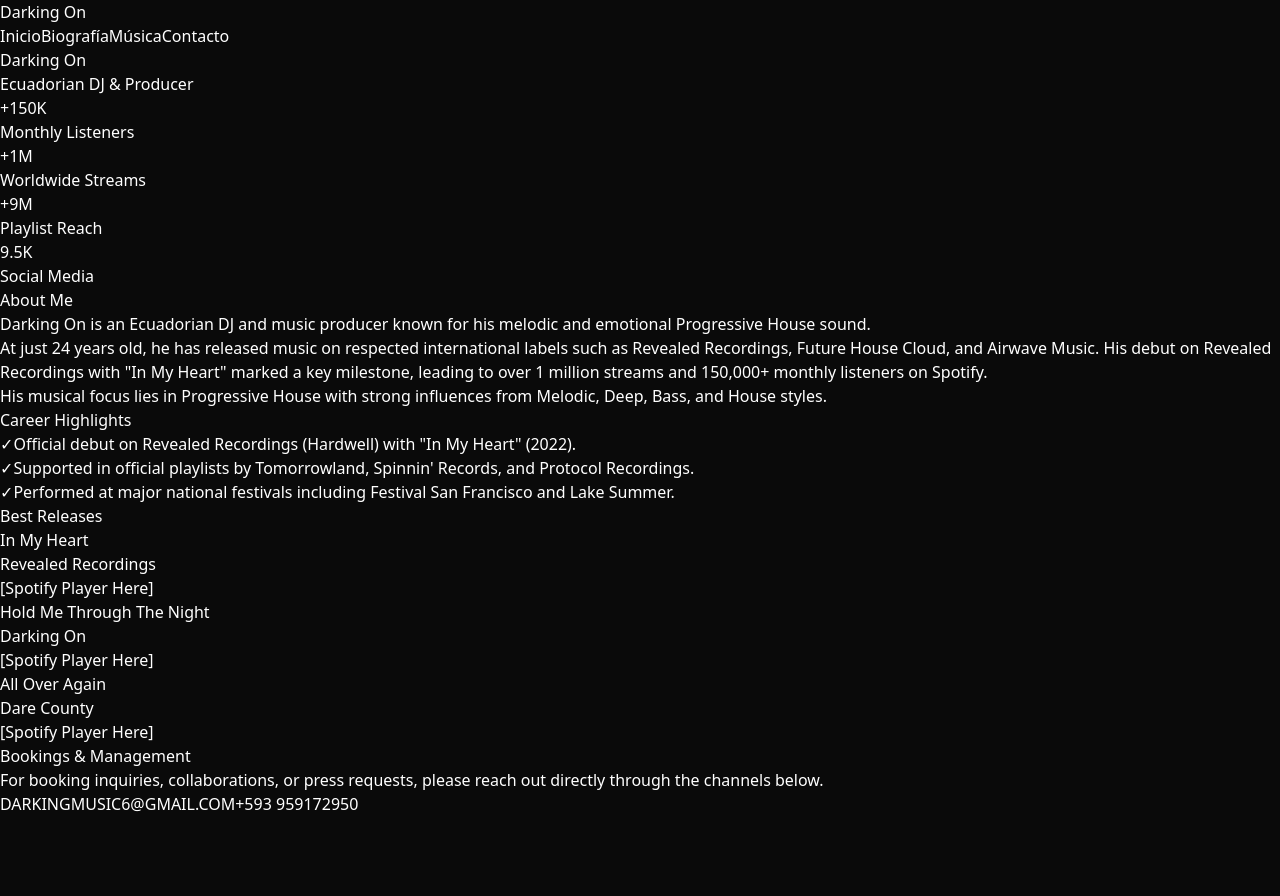
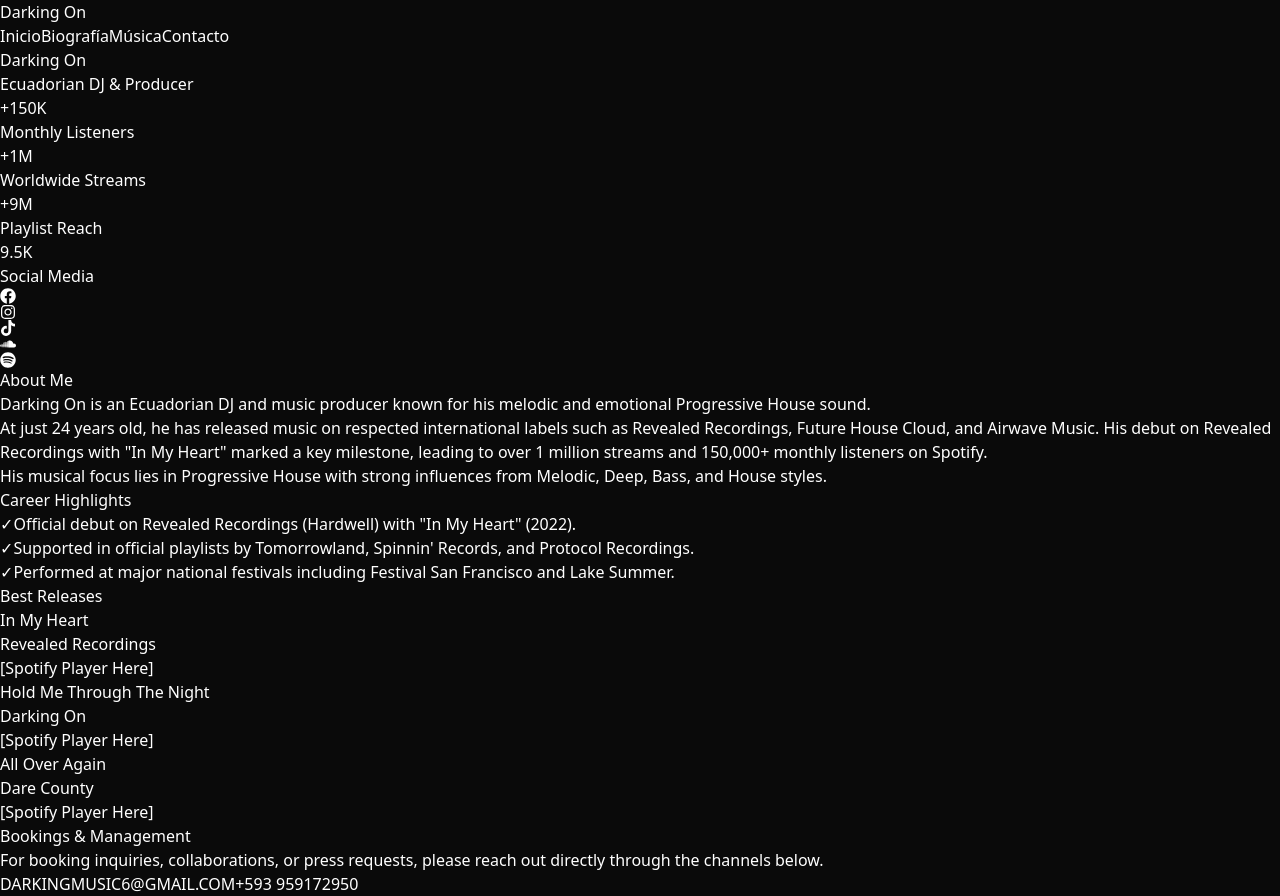
Before and after one commit to XeroSWM/DarkingOn, a React (Vite) app in the folder darking-on-epk/: page / in a window 1280 px wide. Before the commit the page ends 816 px from the top, so only its background shows below. Built offline with nearby package versions, Linux system fonts and the light colour scheme.

Commit message:
Redes Sociales

```diff
--- a/darking-on-epk/package.json
+++ b/darking-on-epk/package.json
@@ -11,7 +11,8 @@
   },
   "dependencies": {
     "react": "^19.2.4",
-    "react-dom": "^19.2.4"
+    "react-dom": "^19.2.4",
+    "react-icons": "^5.6.0"
   },
   "devDependencies": {
     "@eslint/js": "^9.39.4",
--- a/darking-on-epk/src/App.jsx
+++ b/darking-on-epk/src/App.jsx
@@ -1,4 +1,6 @@
 import Navbar from './components/Navbar';
+// Importamos los íconos que vamos a utilizar
+import { FaFacebook, FaInstagram, FaTiktok, FaSoundcloud, FaSpotify } from 'react-icons/fa';
 
 function App() {
   return (
@@ -33,6 +35,26 @@
               <p className="text-3xl font-bold text-white">9.5K</p>
               <p className="text-xs text-gray-500 uppercase tracking-widest">Social Media</p>
             </div>
+          </div>
+
+          {/* Redes Sociales */}
+          <div className="flex gap-8 mt-10">
+            {/* AQUÍ CAMBIAS LOS LINKS */}
+            <a href="https://facebook.com/TU_LINK_AQUI" target="_blank" rel="noreferrer" className="text-gray-400 hover:text-[#1877F2] transition-colors text-3xl">
+              <FaFacebook />
+            </a>
+            <a href="https://instagram.com/TU_LINK_AQUI" target="_blank" rel="noreferrer" className="text-gray-400 hover:text-[#E4405F] transition-colors text-3xl">
+              <FaInstagram />
+            </a>
+            <a href="https://tiktok.com/@TU_LINK_AQUI" target="_blank" rel="noreferrer" className="text-gray-400 hover:text-white transition-colors text-3xl">
+              <FaTiktok />
+            </a>
+            <a href="https://soundcloud.com/TU_LINK_AQUI" target="_blank" rel="noreferrer" className="text-gray-400 hover:text-[#FF3300] transition-colors text-3xl">
+              <FaSoundcloud />
+            </a>
+            <a href="https://open.spotify.com/artist/TU_LINK_AQUI" target="_blank" rel="noreferrer" className="text-gray-400 hover:text-[#1DB954] transition-colors text-3xl">
+              <FaSpotify />
+            </a>
           </div>
         </section>
 
@@ -77,7 +99,6 @@
         <section id="musica" className="py-24 px-6 max-w-6xl mx-auto">
           <h2 className="text-3xl md:text-4xl font-bold mb-12 uppercase text-center">Best Releases</h2>
 
-          {/* Aquí irán los IFRAMES de Spotify/Soundcloud. Por ahora pongo las tarjetas visuales */}
           <div className="grid md:grid-cols-3 gap-6">
 
             {/* Track 1 */}
```
Also changed, not shown: 1 other file (tests, documents, lock files or other folders).
